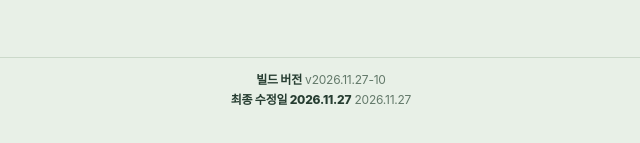
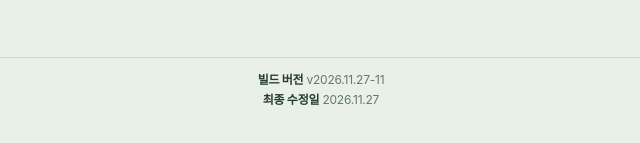
Before and after one commit to ctprox-netizen/claim-game, a plain HTML site: page isopod/index.html in a window 1280 px wide. Shown: the part 423-566 px from the top of the page, 319-959 px from the left. Drawn offline with Linux system fonts and the light colour scheme; no server answers.

Commit message:
Fix duplicated last-updated date in footer

```diff
--- a/isopod/index.html
+++ b/isopod/index.html
@@ -384,8 +384,8 @@ nav.tabs{background:#263d31!important}
 
 <!-- BUILD-INFO: 2026-11-27-03 -->
 <footer class="build-info" aria-label="사이트 빌드 정보">
- <div><strong>빌드 버전</strong> v2026.11.27-10</div>
- <div><strong>최종 수정일 2026.11.27</strong> 2026.11.27</div>
+ <div><strong>빌드 버전</strong> v2026.11.27-11</div>
+ <div><strong>최종 수정일</strong> 2026.11.27</div>
 </footer>
 <script>
 /* ===== 게임(간편심사)에서 가져온 콩벌레 엔진: 종 데이터 · 3D 도트 모델 · 사육통 단면 ===== */
```
